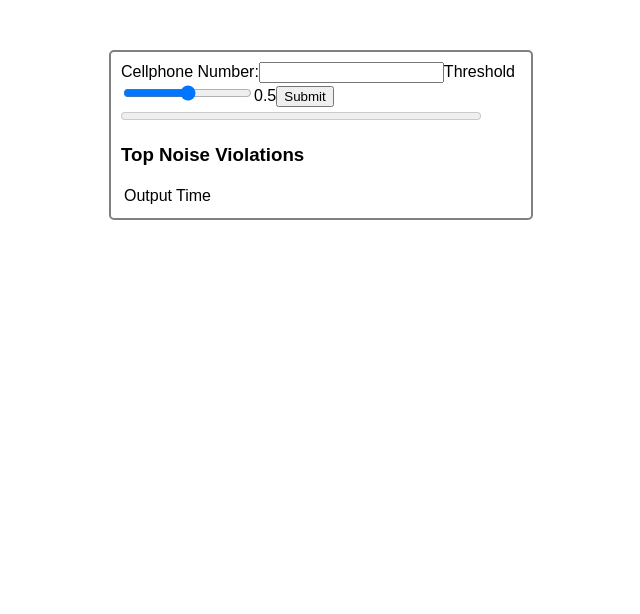
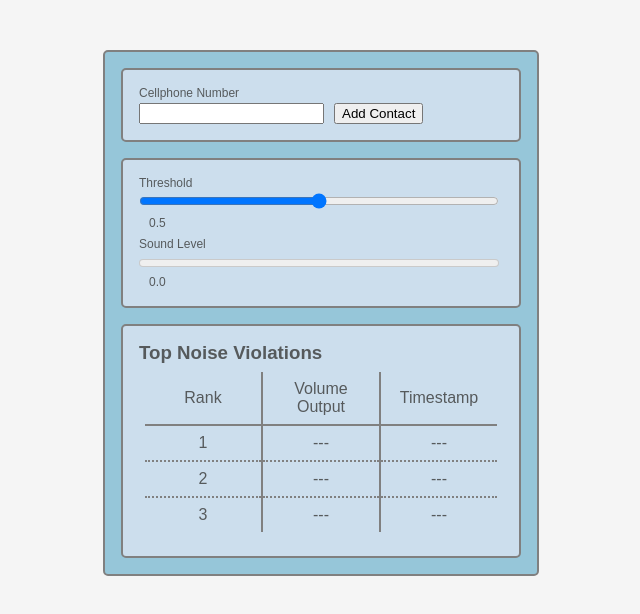
Before and after one commit to ejuher/ejuher.github.io, a plain HTML site: page noiseviolator/index.html in a window 1280 px wide. Shown: the whole page, without its empty margins (319-959 px from the left). Drawn offline with nearby package versions, Linux system fonts and the light colour scheme.

Commit message:
css styling

```diff
--- a/noiseviolator/css/style.css
+++ b/noiseviolator/css/style.css
@@ -1,20 +1,87 @@
 body {
+	background: #f5f5f5;
+	color: #565a5c;
 	font-family: sans-serif;
 }
 
+* + .pane {
+	margin-top: 1em;
+}
+
+button {
+	margin-left: 10px;
+}
+
+.pane {
+	background: #ccdeed;
+	border: 2px solid grey;
+	border-radius: 5px;
+	padding: 1em;
+}
+
+.contact-form input {
+	margin-top: .5em;
+}
+
 #content {
+	background: #96c6d9;
 	border: 2px solid grey;
 	border-radius: 5px;
 	margin: 50px auto 0;
-	padding: 10px;
+	padding: 1em;
 	width: 400px;
 }
 
-.form {
+h3 {
+	display: inline-block;
+	margin: 0 auto;
+	text-align: center;
+}
+
+label {
 	display: block;
+	font-size: .75em;
+	margin-bottom: .25em;
+}
+
+* + label {
+	margin-top: 0.5em;
 }
 
 meter {
 	display: inline-block;
 	width: 360px;
 }
+
+#slider {
+	margin: 0px;
+	width: 360px;
+}
+
+span {
+	font-size: .75em;
+	margin-left: 10px;
+}
+
+table {
+	margin: 0.5em auto;
+	border-collapse: collapse;
+}
+
+tbody tr + tr {
+	border-top: 2px dotted grey;
+}
+
+thead {
+	border-bottom: 2px solid grey;
+}
+
+td {
+	padding: 0.5em;
+	text-align: center;
+	width: 100px;
+}
+
+td + td {
+	border-left: 2px solid grey;
+}
--- a/noiseviolator/index.html
+++ b/noiseviolator/index.html
@@ -7,7 +7,7 @@
 	<div id="content">
 		<div id="threshold-form">
 		</div>
-		<div class="dashboard">
+		<div class="pane">
 			<h3>Top Noise Violations</h3>
 			<div id="violations">
 			</div>
--- a/noiseviolator/js/models/noiseViolation.js
+++ b/noiseviolator/js/models/noiseViolation.js
@@ -1,6 +1,8 @@
 NoiseViolator.Models.NoiseViolation = Backbone.Model.extend({
 
 	initialize: function () {
+		var timestamp = new Date();
+		this.set('time', timestamp.toLocaleTimeString());
 		this.set('output', this.calculateOutput());
 	},
 
--- a/noiseviolator/js/routers/noiseViolatorRouter.js
+++ b/noiseviolator/js/routers/noiseViolatorRouter.js
@@ -1,7 +1,7 @@
 NoiseViolator.Routers.NoiseViolatorRouter = Backbone.Router.extend({
 	initialize: function(options) {
 		NoiseViolator.noiseViolations = new NoiseViolator.Collections.NoiseViolations();
-		NoiseViolator.threshold = $('.slider').val();
+		NoiseViolator.threshold = $('#slider').val();
 
 		this.$threshold = options.$threshold;
 		this.$tbody = options.$tbody;
--- a/noiseviolator/js/views/meterForm.js
+++ b/noiseviolator/js/views/meterForm.js
@@ -1,17 +1,21 @@
 NoiseViolator.Views.MeterForm = Backbone.View.extend({
 	template: _.template(
-		"<label for='cell-number'>Cellphone Number:</label>" +
-		"<input id='cell-number' type='tel'>" +
+		"<div class='pane'>" +
+		"<label for='cell-number'>Cellphone Number</label>" +
+		"<input id='cell-number' type='tel'><button type='button'>Add Contact</button>" +
+		"</div>" +
+		"<div class='pane'>" +
 		"<label for='threshold'>Threshold</label>" +
-		"<input type='range' class='slider'><span class='slider-value'>0.5</span>" +
-		"<input type='submit'>" +
-		"<meter></meter><div class='meter-value'></div>"
+		"<input type='range' id='slider'><span class='slider-value'>0.5</span>" +
+		"<label>Sound Level</label>" +
+		"<meter></meter><span class='meter-value'>0.0</span>" +
+		"</div>"
 	),
 
-	className: 'threshold',
+	className: 'dashboard',
 
 	events: {
-		'mousedown .slider': 'updateSlider'
+		'mousedown #slider': 'updateSlider'
 	},
 
 	initialize: function() {
@@ -33,7 +37,7 @@ NoiseViolator.Views.MeterForm = Backbone.View.extend({
 	},
 
 	_setThreshold: function() {
-		this.threshold = this.$el.find('.slider').val() / 100;
+		this.threshold = this.$el.find('#slider').val() / 100;
 	},
 
 	_setContext: function() {
@@ -71,12 +75,10 @@ NoiseViolator.Views.MeterForm = Backbone.View.extend({
 	},
 
 	_updateTopViolations: function() {
-		var timestamp = new Date();
 		var violation = new NoiseViolator.Models.NoiseViolation({
 			volume: this.violation,
-			time: timestamp.toLocaleString()
 		});
-		if (NoiseViolator.noiseViolations.length < 4) {
+		if (NoiseViolator.noiseViolations.length < 3) {
 			NoiseViolator.noiseViolations.add(violation);
 		} else if (NoiseViolator.noiseViolations.isTopViolation(violation)) {
 			NoiseViolator.noiseViolations.pop();
--- a/noiseviolator/js/views/topNoiseViolations.js
+++ b/noiseviolator/js/views/topNoiseViolations.js
@@ -2,11 +2,15 @@ NoiseViolator.Views.TopNoiseViolations = Backbone.CompositeView.extend({
 	template: _.template(
 			"<thead>" +
 	 		"<tr>" +
-		 		"<td>Output</td>" +
-		 		"<td>Time</td>" +
+	 			"<td>Rank</td>" +
+		 		"<td>Volume Output</td>" +
+		 		"<td>Timestamp</td>" +
 	 		"</tr>" +
 		"</thead>" +
 		"<tbody>" +
+			"<tr><td>1</td><td>---</td><td>---</td></tr>" +
+			"<tr><td>2</td><td>---</td><td>---</td></tr>" +
+			"<tr><td>3</td><td>---</td><td>---</td></tr>" +
 		"</tbody>"
 	),
 	tagName: "table",
@@ -22,7 +26,7 @@ NoiseViolator.Views.TopNoiseViolations = Backbone.CompositeView.extend({
 
 	render: function () {
 		this.$el.html(this.template);
-		this.collection.each(this.addViolation.bind(this));
+		this.collection.each(this.addViolation.bind(this)); // pass ranking
 		return this;
 	},
 
```
